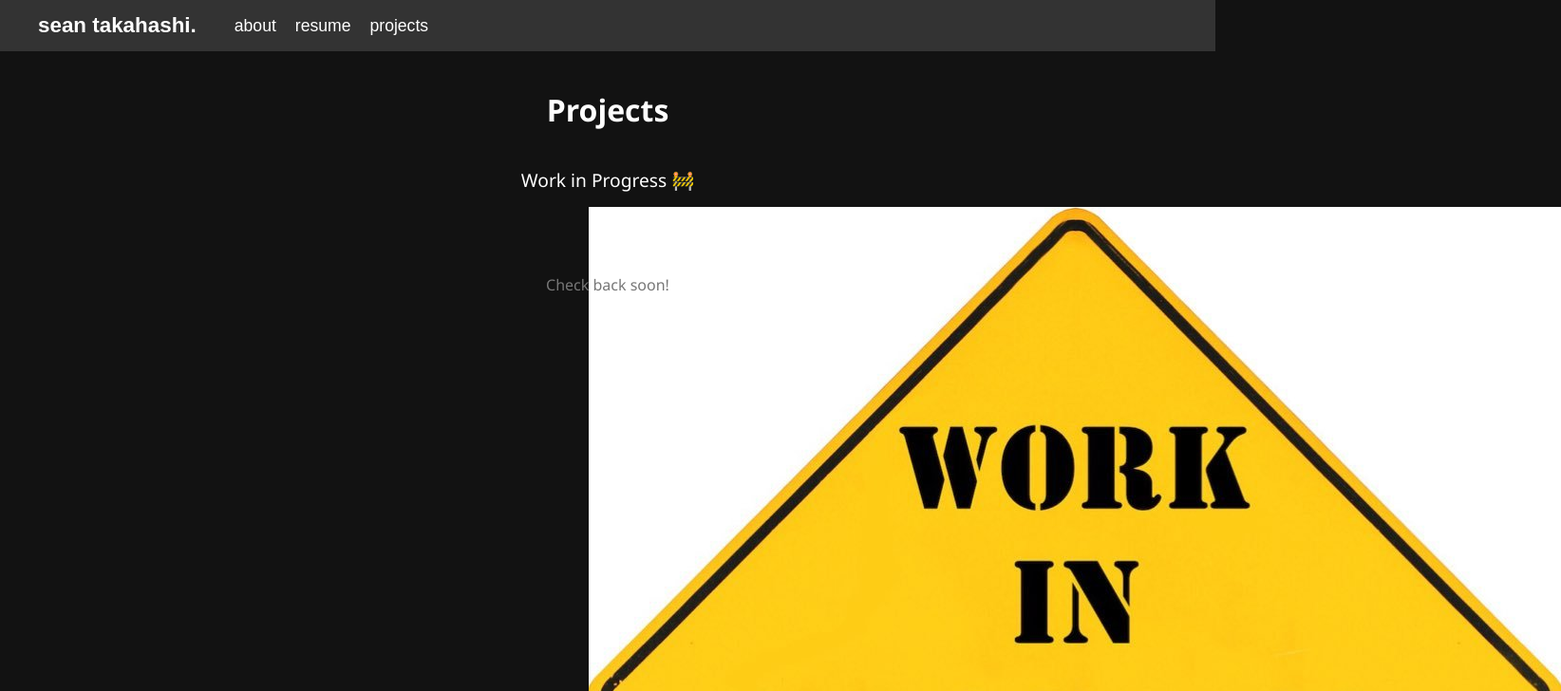
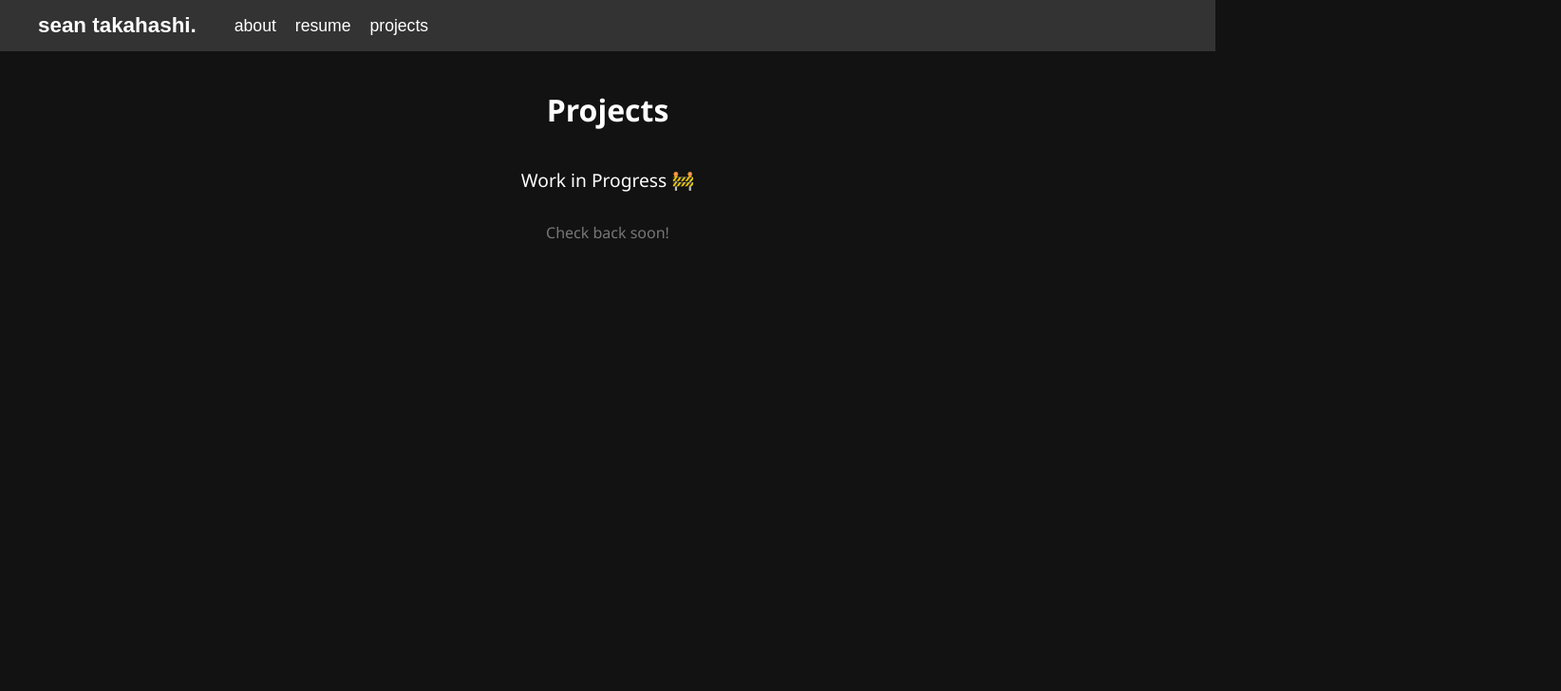
Before and after one commit to syt-cs/syt-cs.github.io, a React (Create React App) app: page /#/projects in a window 1280 px wide. Shown: the top 728 px of the page at 95% size, 1644 px wide, since content can reach past the window. Built offline with nearby package versions, Linux system fonts and the light colour scheme.

Commit message:
Update Projects.js

```diff
--- a/src/pages/Projects.js
+++ b/src/pages/Projects.js
@@ -1,6 +1,5 @@
 import React from 'react';
 import './Projects.css';
-import inprogress from '../assets/inprogress.jpg';
 
 const Projects = () => {
   return (
@@ -8,9 +7,6 @@ const Projects = () => {
       <h1>Projects</h1>
       <div className="projects-list">
         <p className="projects-text">Work in Progress 🚧</p>
-        <div className="work-in-progress-image">
-            <img src={inprogress} alt="construction" />
-        </div>
         <p className="coming-soon-text">Check back soon!</p>
       </div>
     </div>
```
